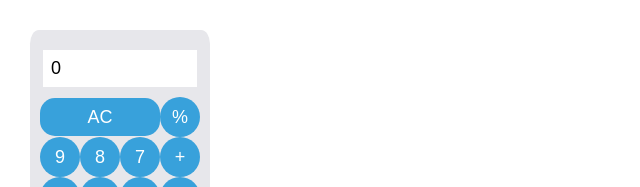
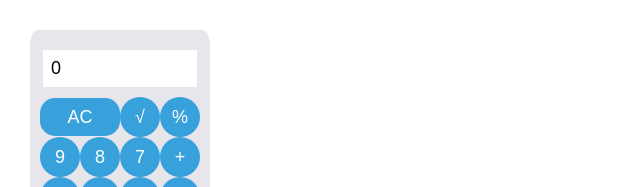
Before and after one commit to krkyk/sandboxcode-test, a React (Create React App) app: page / in a window 1280 px wide. Shown: the top 187 px of the page, without its empty margins (0-640 px from the left). Built offline with nearby package versions, Linux system fonts and the light colour scheme.

Commit message:
ルート計算機能の追加

```diff
--- a/src/App.jsx
+++ b/src/App.jsx
@@ -11,6 +11,7 @@ export default function App() {
   const [answer, setAnswer] = useState(0);
   const [isClickEqual, setIsClickEqual] = useState(false);
   const [isClickPercent, setIsClickPercent] = useState(false);
+  const [isClickRoot, setIsClickRoot] = useState(false);
 
   const clickNumber = (num) => {
     if (operator === null) {
@@ -57,6 +58,7 @@ export default function App() {
     setAnswer(0);
     setIsClickEqual(false);
     setIsClickPercent(false);
+    setIsClickRoot(false);
   };
 
   const clickToggleSign = () => {
@@ -84,6 +86,12 @@ export default function App() {
     setIsClickPercent(true);
   };
 
+  const clickRoot = () => {
+    setIsClickEqual(true);
+    setIsClickRoot(true);
+    setAnswer(leftValue ** (1 / 2));
+  };
+
   return (
     <div className="container">
       <DisplayAnswer
@@ -93,6 +101,7 @@ export default function App() {
         rightValue={rightValue}
         isClickEqual={isClickEqual}
         isClickPercent={isClickPercent}
+        isClickRoot={isClickRoot}
         answer={answer}
       />
       <Button
@@ -102,6 +111,7 @@ export default function App() {
         clickClear={clickClear}
         clickToggleSign={clickToggleSign}
         clickPercent={clickPercent}
+        clickRoot={clickRoot}
       />
     </div>
   );
--- a/src/components/Button/Button.css
+++ b/src/components/Button/Button.css
@@ -15,7 +15,7 @@ button:hover {
 }
 
 .clear-btn {
-  width: 75%;
+  width: 50%;
   height: 38px;
   border-radius: 15px;
 }
--- a/src/components/Button/Button.jsx
+++ b/src/components/Button/Button.jsx
@@ -7,13 +7,15 @@ export const Button = ({
   clickEqual,
   clickClear,
   clickToggleSign,
-  clickPercent
+  clickPercent,
+  clickRoot
 }) => {
   return (
     <>
       <button className="clear-btn" onClick={() => clickClear()}>
         AC
       </button>
+      <button onClick={() => clickRoot()}>√</button>
       <button onClick={() => clickPercent()}>%</button>
       <div>
         {[9, 8, 7].map((num, index) => {
--- a/src/components/DisplayAnswer/DisplayAnswer.jsx
+++ b/src/components/DisplayAnswer/DisplayAnswer.jsx
@@ -8,6 +8,7 @@ export const DisplayAnswer = ({
   rightValue,
   isClickEqual,
   isClickPercent,
+  isClickRoot,
   answer
 }) => {
   return (
@@ -15,6 +16,7 @@ export const DisplayAnswer = ({
       {leftValue}
       {operator === null || displayOperator}
       {rightValue === 0 || rightValue}
+      {isClickRoot && "√"}
       {isClickEqual && "="}
       {isClickPercent && "%"}
       {answer === 0 || answer}
```
